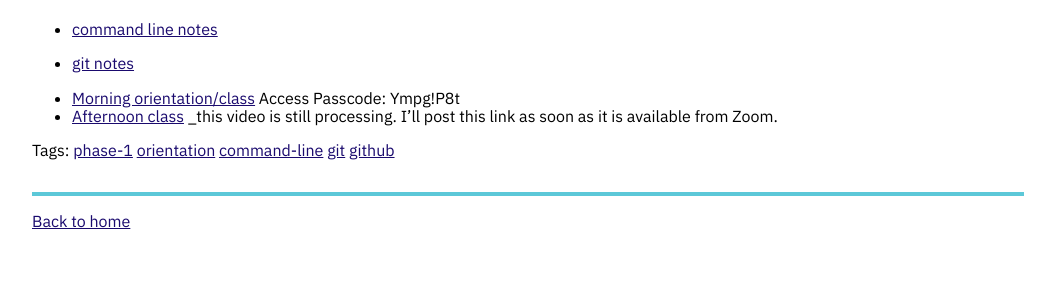
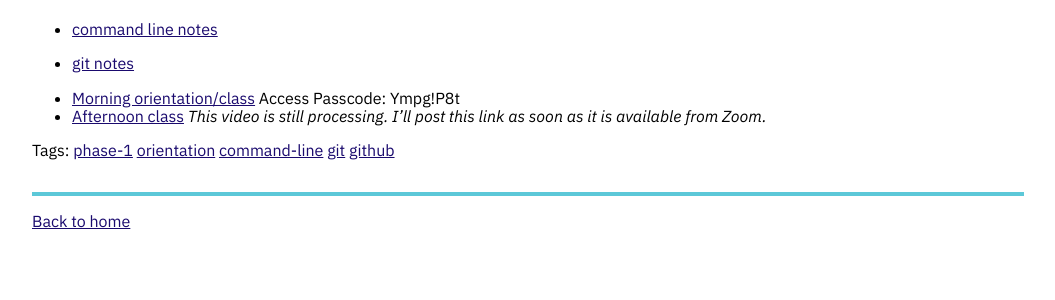
Before and after one commit to momentum-team-5/momentum-team-5.github.io, a Jekyll site: the page built from _posts/2020-09-08-welcome-phase-1.md, in a window 1280 px wide. Shown: the part 1365-1665 px from the top of the page, without its empty margins (112-1167 px from the left). Built offline with Jekyll 4.4.1, drawn with Linux system fonts in a browser that asks for light colours; nearby versions of some CDN libraries.

Commit message:
Fix typo

```diff
--- a/_posts/2020-09-08-welcome-phase-1.md
+++ b/_posts/2020-09-08-welcome-phase-1.md
@@ -68,4 +68,4 @@ Once running, complete the tasks in Git-it. Completion of the assignment is the
 
 - [Morning orientation/class](https://us02web.zoom.us/rec/share/IbsncjzWbys-RZYBv5iQIdCfvYeHtDmF-tAbe85GuT46N4iYxhpLuD3yyZNx1mJQ.JmhM-9oyBS2IDVhZ
 ) Access Passcode: Ympg!P8t
-- [Afternoon class]() _this video is still processing. I'll post this link as soon as it is available from Zoom.
+- [Afternoon class]() _This video is still processing. I'll post this link as soon as it is available from Zoom._
```
